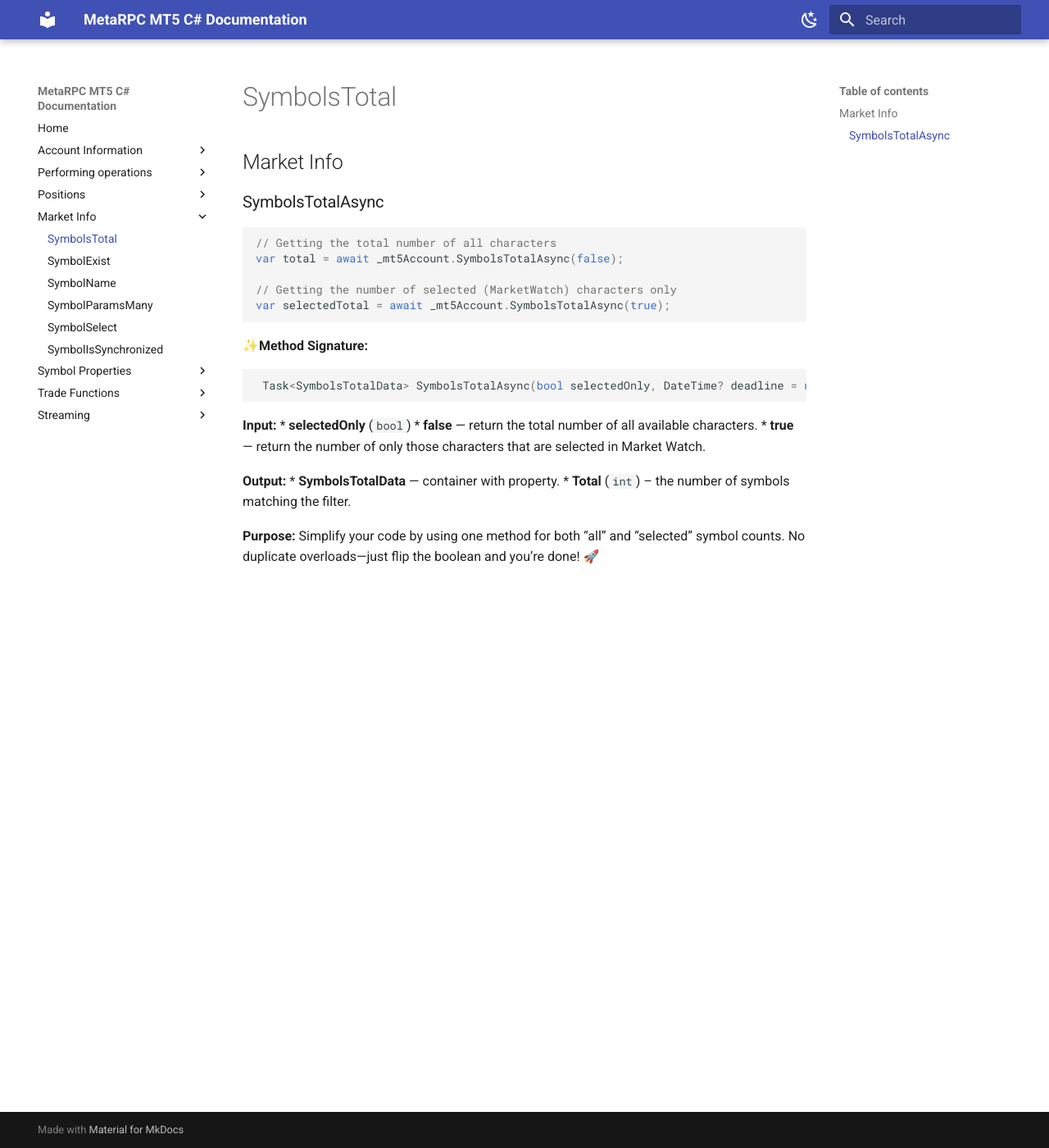
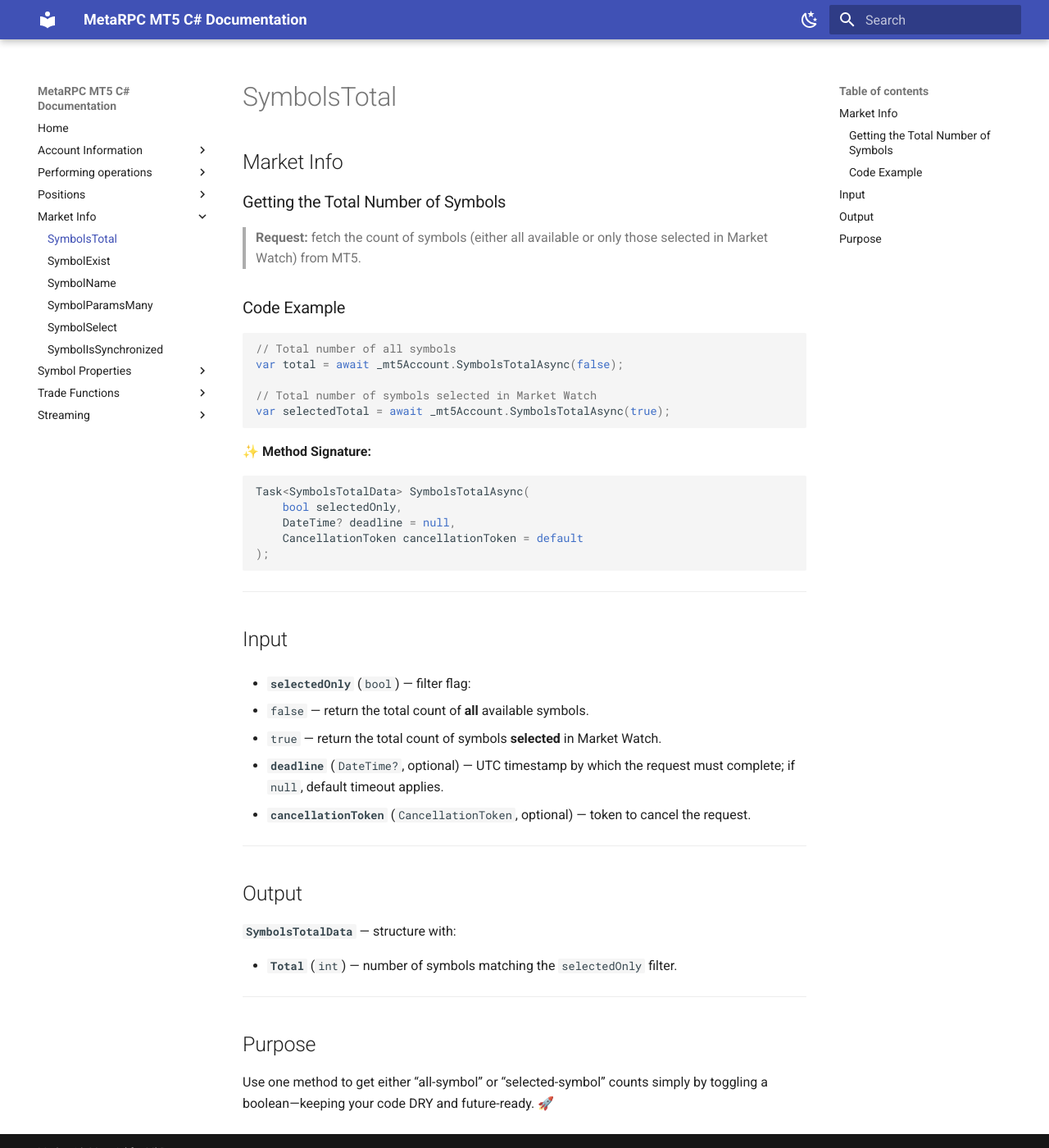
Before and after one commit to MetaRPC/CSharpMT5, an MkDocs documentation site: the page built from docs/MarketInfo/SymbolsTotal.md, in a window 1280 px wide and 1400 px high. Shown: the whole window at 82% size. Built offline with MkDocs 1.6.1 and Material for MkDocs 9.7.7, drawn with Linux system fonts in a browser that asks for light colours.

Commit message:
Update SymbolsTotal.md

````diff
--- a/docs/MarketInfo/SymbolsTotal.md
+++ b/docs/MarketInfo/SymbolsTotal.md
@@ -1,26 +1,50 @@
 ## Market Info
 
-### SymbolsTotalAsync
+### Getting the Total Number of Symbols
+
+> **Request:** fetch the count of symbols (either all available or only those selected in Market Watch) from MT5.
+
+### Code Example
 
 ```csharp
-// Getting the total number of all characters
+// Total number of all symbols
 var total = await _mt5Account.SymbolsTotalAsync(false);
 
-// Getting the number of selected (MarketWatch) characters only
+// Total number of symbols selected in Market Watch
 var selectedTotal = await _mt5Account.SymbolsTotalAsync(true);
 ```
 
-✨**Method Signature:**
+✨ **Method Signature:**
+
 ```csharp
- Task<SymbolsTotalData> SymbolsTotalAsync(bool selectedOnly, DateTime? deadline = null, CancellationToken cancellationToken = default)
+Task<SymbolsTotalData> SymbolsTotalAsync(
+    bool selectedOnly,
+    DateTime? deadline = null,
+    CancellationToken cancellationToken = default
+);
 ```
- **Input:**
-* **selectedOnly** (`bool`)
-* **false** — return the total number of all available characters.
-* **true** — return the number of only those characters that are selected in Market Watch.
 
- **Output:**
-* **SymbolsTotalData** — container with property.
-* **Total** (`int`) – the number of symbols matching the filter.
+---
 
-**Purpose:** Simplify your code by using one method for both “all” and “selected” symbol counts. No duplicate overloads—just flip the boolean and you’re done! 🚀
+## Input
+
+* **`selectedOnly`** (`bool`) — filter flag:
+
+  * `false` — return the total count of **all** available symbols.
+  * `true` — return the total count of symbols **selected** in Market Watch.
+* **`deadline`** (`DateTime?`, optional) — UTC timestamp by which the request must complete; if `null`, default timeout applies.
+* **`cancellationToken`** (`CancellationToken`, optional) — token to cancel the request.
+
+---
+
+## Output
+
+**`SymbolsTotalData`** — structure with:
+
+* **`Total`** (`int`) — number of symbols matching the `selectedOnly` filter.
+
+---
+
+## Purpose
+
+Use one method to get either “all-symbol” or “selected-symbol” counts simply by toggling a boolean—keeping your code DRY and future-ready. 🚀
````
